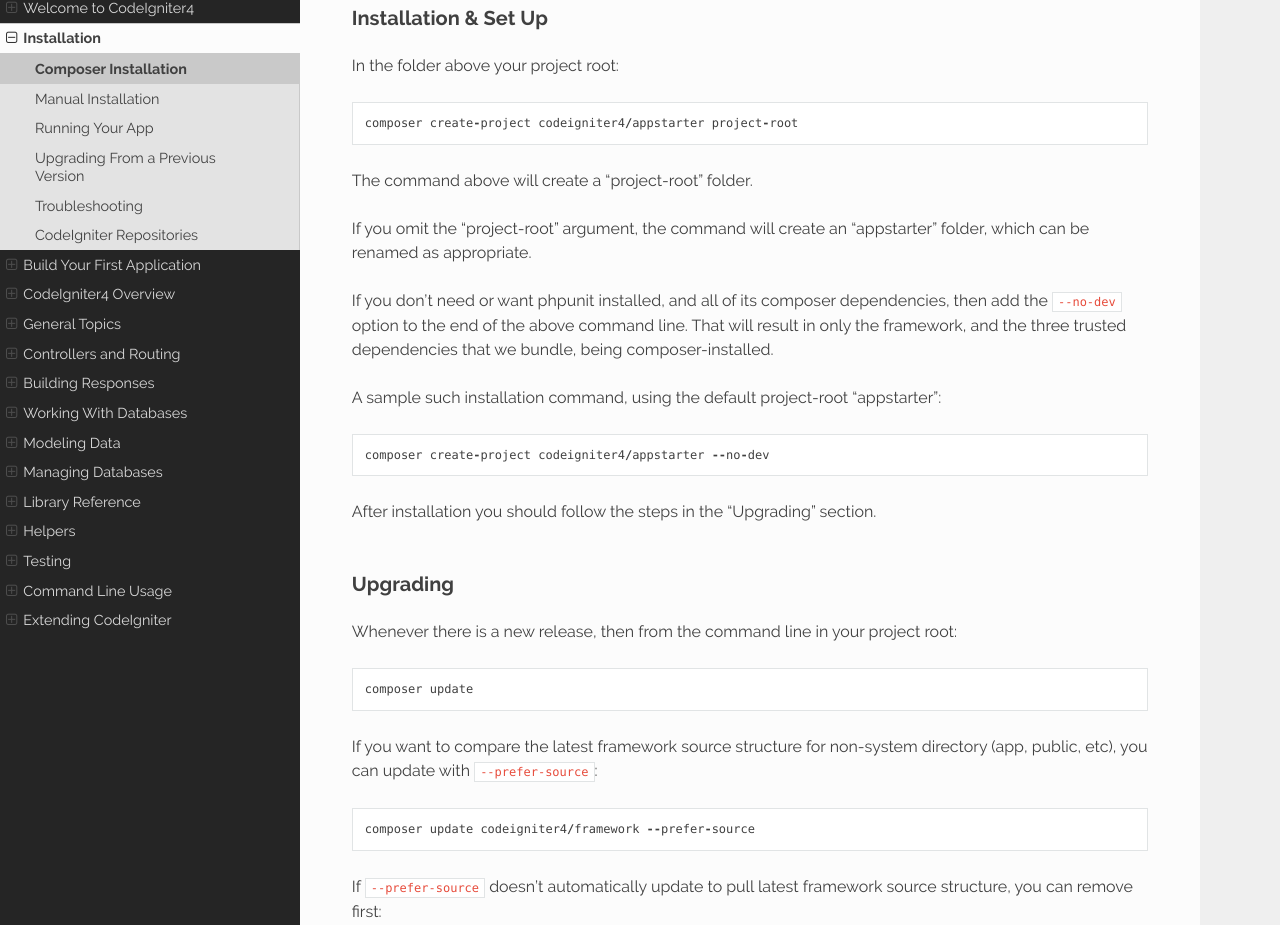
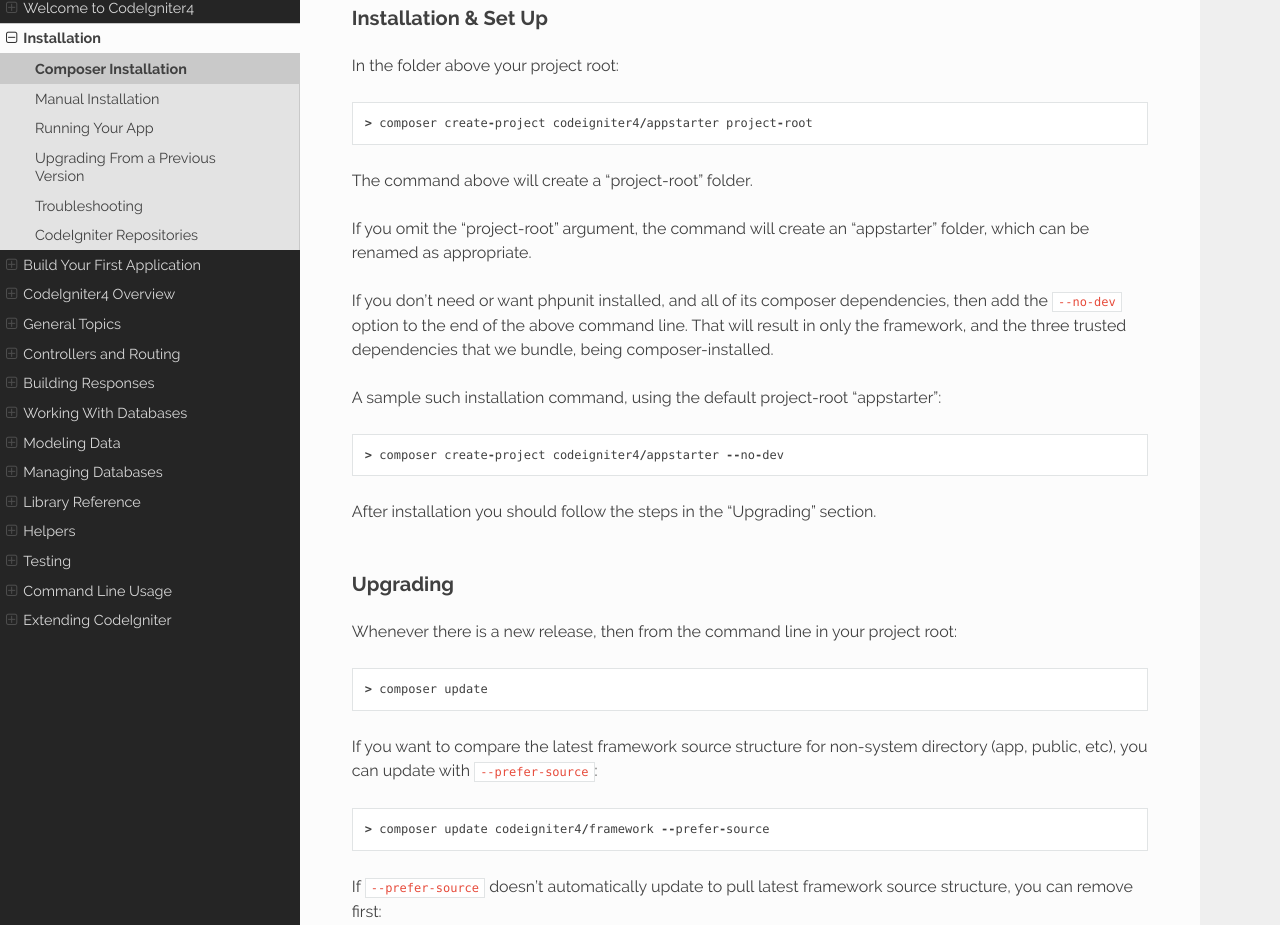
Before and after one commit to NEKOGET/ci4_user_guide_src, a Sphinx documentation site: the page built from source/installation/installing_composer.rst, in a window 1280 px wide and 1400 px high, scrolled down 626 px. Shown: the part 144-1069 px from the top of the window. Built offline with Sphinx 7.4.7 and the Read the Docs theme 2.0.0, drawn with Linux system fonts in a browser that asks for light colours.

```diff
--- a/source/installation/installing_composer.rst
+++ b/source/installation/installing_composer.rst
@@ -32,7 +32,7 @@ Installation & Set Up
 
 In the folder above your project root::
 
-    composer create-project codeigniter4/appstarter project-root
+    > composer create-project codeigniter4/appstarter project-root
 
 The command above will create a "project-root" folder.
 
@@ -46,7 +46,7 @@ trusted dependencies that we bundle, being composer-installed.
 
 A sample such installation command, using the default project-root "appstarter"::
 
-    composer create-project codeigniter4/appstarter --no-dev
+    > composer create-project codeigniter4/appstarter --no-dev
 
 After installation you should follow the steps in the "Upgrading" section.
 
@@ -55,11 +55,11 @@ Upgrading
 
 Whenever there is a new release, then from the command line in your project root::
 
-    composer update
+    > composer update
 
 If you want to compare the latest framework source structure for non-system directory (app, public, etc), you can update with ``--prefer-source``::
 
-    composer update codeigniter4/framework --prefer-source
+    > composer update codeigniter4/framework --prefer-source
 
 If ``--prefer-source`` doesn't automatically update to pull latest framework source structure, you can remove first::
 
@@ -125,7 +125,7 @@ will be your document root.
 
 In your project root::
 
-    composer require codeigniter4/framework --prefer-source
+    > composer require codeigniter4/framework --prefer-source
 
 As with the earlier two composer install methods, you can omit installing
 phpunit and its dependencies by adding the ``--no-dev`` argument to the ``composer require`` command.
@@ -147,7 +147,7 @@ Upgrading
 
 Whenever there is a new release, then from the command line in your project root::
 
-    composer update --prefer-source
+    > composer update --prefer-source
 
 Read the upgrade instructions, and check designated
 ``app/Config`` folders for affected changes.
@@ -179,6 +179,6 @@ they can be added to your project in a similar fashion.
 
 From the command line inside your project root::
 
-    composer require codeigniter4/translations
+    > composer require codeigniter4/translations
 
 These will be updated along with the framework whenever you do a ``composer update``.
--- a/source/libraries/caching.rst
+++ b/source/libraries/caching.rst
@@ -315,7 +315,7 @@ Predis Caching
 Predis is a flexible and feature-complete PHP client library for the Redis key-value store.
 To use it, from the command line inside your project root::
 
-    composer require predis/predis
+    > composer require predis/predis
 
 For more information on Redis, please see
 `https://github.com/nrk/predis <https://github.com/nrk/predis>`_.
--- a/source/tutorial/index.rst
+++ b/source/tutorial/index.rst
@@ -59,7 +59,7 @@ From your command line type the following:
 
 ::
 
-    composer create-project codeigniter4/appstarter ci-news
+    > composer create-project codeigniter4/appstarter ci-news
 
 This creates a new folder, **ci-news**, which contains your application code, with
 CodeIgniter installed in the vendor folder.
```
